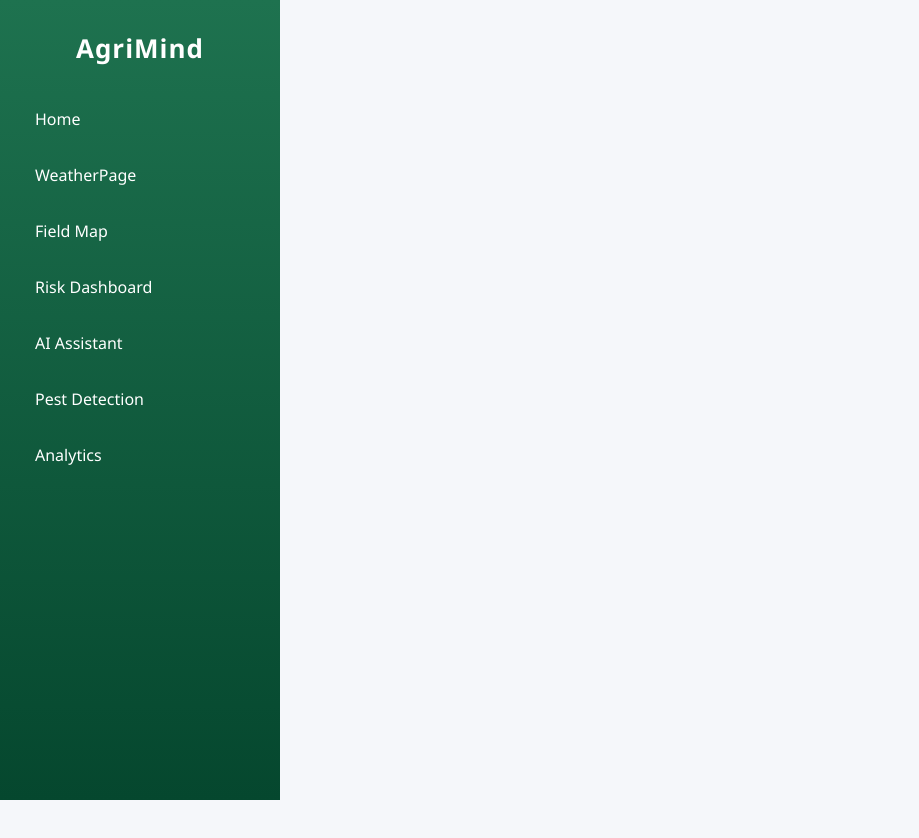
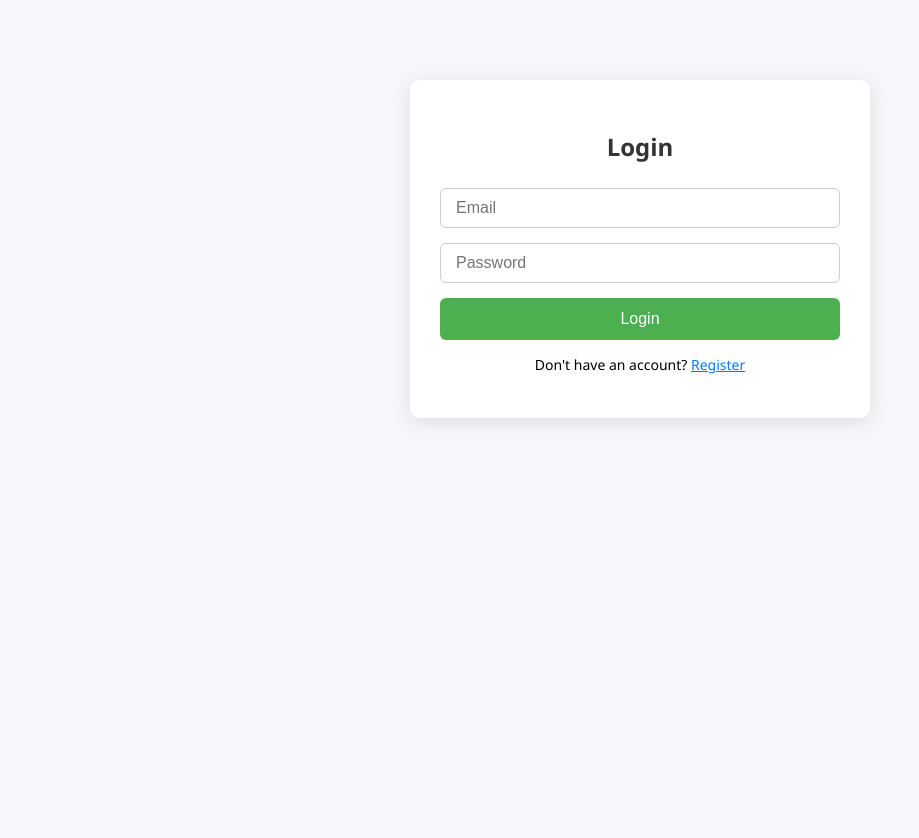
Before and after one commit to Sinhua0201/agrimind, a React (Create React App) app: page /auth in a window 1280 px wide. Shown: the top 838 px of the page, without its empty margins (0-919 px from the left). Before the commit the page ends 800 px from the top, so only its background shows below. Built offline with nearby package versions, Linux system fonts and the light colour scheme; no server answers.

Commit message:
update authentication

```diff
--- a/package.json
+++ b/package.json
@@ -13,6 +13,7 @@
     "@testing-library/user-event": "^13.5.0",
     "axios": "^1.9.0",
     "chart.js": "^4.4.9",
+    "firebase": "^11.8.1",
     "html2canvas": "^1.4.1",
     "jspdf": "^3.0.1",
     "leaflet": "^1.9.4",
--- a/src/App.js
+++ b/src/App.js
@@ -1,7 +1,9 @@
-import React from 'react';
-import { BrowserRouter as Router, Routes, Route } from 'react-router-dom';
+import React, { useEffect, useState } from 'react';
+import { BrowserRouter as Router, Routes, Route, Navigate } from 'react-router-dom';
+import { onAuthStateChanged } from 'firebase/auth';
+import { auth } from './firebase';
+
 import Layout from './Layout';
-
 import Homepage from './components/homepage';
 import Fieldmappage from './components/fieldmappage';
 import Riskdashboardpage from './components/riskdashboardpage';
@@ -9,14 +11,34 @@ import Chatbotpage from './components/chatbotpage';
 import Analyticspage from './components/analyticspage';
 import PestDetectionPage from './components/pestdetection';
 import WeatherPage from './components/weatherpage';
+import AuthForm from './components/AuthForm';
 
 function App() {
+  const [user, setUser] = useState(undefined); // use undefined to indicate loading
+
+  useEffect(() => {
+    const unsubscribe = onAuthStateChanged(auth, (currentUser) => {
+      setUser(currentUser); // null if not logged in
+    });
+    return () => unsubscribe();
+  }, []);
+
+  // Show loading state while checking auth
+  if (user === undefined) return <p>Loading...</p>;
+
   return (
     <Router>
+      <Routes>
+        {/* Auth Route - accessible by everyone */}
+        <Route path="/auth" element={<AuthForm />} />
+
+        {/* Protected Routes */}
+        {user ? (
+          <Route path="/*" element={
             <Layout>
               <Routes>
                 <Route path="/" element={<Homepage />} />
-          <Route path="/weatherpage" element={< WeatherPage/>} />
+                <Route path="/weatherpage" element={<WeatherPage />} />
                 <Route path="/fieldmappage" element={<Fieldmappage />} />
                 <Route path="/riskdashboard" element={<Riskdashboardpage />} />
                 <Route path="/chatbotpage" element={<Chatbotpage />} />
@@ -24,6 +46,12 @@ function App() {
                 <Route path="/pestdetection" element={<PestDetectionPage />} />
               </Routes>
             </Layout>
+          } />
+        ) : (
+          // Redirect all other routes to login
+          <Route path="*" element={<Navigate to="/auth" replace />} />
+        )}
+      </Routes>
     </Router>
   );
 }
--- a/src/Layout.css
+++ b/src/Layout.css
@@ -67,6 +67,24 @@ body, html, #root {
   animation: fadein 0.5s ease;
 }
 
+/* Log Out Button */
+.logout-button {
+  width: 100%;
+  padding: 10px;
+  background-color: #e74c3c;
+  color: white;
+  border: none;
+  border-radius: 6px;
+  font-size: 14px;
+  cursor: pointer;
+  transition: background-color 0.3s ease;
+  margin-top: auto;
+}
+
+.logout-button:hover {
+  background-color: #c0392b;
+}
+
 /* Smooth Content Fade-in */
 @keyframes fadein {
   from { opacity: 0; transform: translateY(10px); }
--- a/src/Layout.js
+++ b/src/Layout.js
@@ -1,11 +1,25 @@
 import React from 'react';
-import { Link } from 'react-router-dom';
+import { Link, useNavigate } from 'react-router-dom';
+import { signOut } from 'firebase/auth';
+import { auth } from './firebase';
 import './Layout.css';
 
 const Layout = ({ children }) => {
+  const navigate = useNavigate();
+
+  const handleLogout = async () => {
+    try {
+      await signOut(auth);
+      navigate('/auth');
+    } catch (error) {
+      alert("Logout failed: " + error.message);
+    }
+  };
+
   return (
     <div className="layout">
       <div className="sidebar">
+        <div>
           <h2>AgriMind</h2>
           <nav>
             <Link to="/">Home</Link>
@@ -17,6 +31,14 @@ const Layout = ({ children }) => {
             <Link to="/analyticspage">Analytics</Link>
           </nav>
         </div>
+
+        <div>
+          <button onClick={handleLogout} className="logout-button">
+            Log Out
+          </button>
+        </div>
+      </div>
+
       <div className="main-content">
         {children}
       </div>
--- /dev/null
+++ b/src/components/AuthForm.js
@@ -0,0 +1,126 @@
+import React, { useState } from "react";
+import {
+  signInWithEmailAndPassword,
+  createUserWithEmailAndPassword,
+} from "firebase/auth";
+import { useNavigate } from "react-router-dom"; // ✅ 加这行
+import { auth } from "../firebase";
+
+function AuthForm() {
+  const [isRegister, setIsRegister] = useState(false);
+  const [email, setEmail] = useState("");
+  const [password, setPassword] = useState("");
+  const navigate = useNavigate(); // ✅ 创建跳转函数
+
+  const handleSubmit = async (e) => {
+    e.preventDefault();
+    try {
+      if (isRegister) {
+        await createUserWithEmailAndPassword(auth, email, password);
+        alert("Account created!");
+      } else {
+        await signInWithEmailAndPassword(auth, email, password);
+        alert("Logged in!");
+      }
+      navigate("/"); // ✅ 成功后跳转主页
+    } catch (error) {
+      alert(error.message);
+    }
+  };
+
+  const styles = {
+    container: {
+      maxWidth: "400px",
+      margin: "80px auto",
+      padding: "30px",
+      borderRadius: "10px",
+      boxShadow: "0 4px 20px rgba(0, 0, 0, 0.1)",
+      backgroundColor: "#fff",
+      fontFamily: "'Segoe UI', sans-serif",
+    },
+    heading: {
+      textAlign: "center",
+      marginBottom: "25px",
+      color: "#333",
+    },
+    form: {
+      display: "flex",
+      flexDirection: "column",
+    },
+    input: {
+      padding: "10px 15px",
+      marginBottom: "15px",
+      border: "1px solid #ccc",
+      borderRadius: "6px",
+      fontSize: "16px",
+    },
+    button: {
+      backgroundColor: "#4CAF50",
+      color: "#fff",
+      border: "none",
+      padding: "12px",
+      borderRadius: "6px",
+      fontSize: "16px",
+      cursor: "pointer",
+    },
+    buttonHover: {
+      backgroundColor: "#45a049",
+    },
+    toggleText: {
+      marginTop: "15px",
+      textAlign: "center",
+      fontSize: "14px",
+    },
+    toggleLink: {
+      color: "#007BFF",
+      cursor: "pointer",
+      textDecoration: "underline",
+    },
+  };
+
+  return (
+    <div style={styles.container}>
+      <h2 style={styles.heading}>{isRegister ? "Register" : "Login"}</h2>
+      <form style={styles.form} onSubmit={handleSubmit}>
+        <input
+          style={styles.input}
+          type="email"
+          placeholder="Email"
+          required
+          value={email}
+          onChange={(e) => setEmail(e.target.value)}
+        />
+        <input
+          style={styles.input}
+          type="password"
+          placeholder="Password"
+          required
+          value={password}
+          onChange={(e) => setPassword(e.target.value)}
+        />
+        <button type="submit" style={styles.button}>
+          {isRegister ? "Create Account" : "Login"}
+        </button>
+      </form>
+      <p style={styles.toggleText}>
+        {isRegister ? (
+          <>
+            Already have an account?{" "}
+            <span style={styles.toggleLink} onClick={() => setIsRegister(false)}>
+              Login
+            </span>
+          </>
+        ) : (
+          <>
+            Don't have an account?{" "}
+            <span style={styles.toggleLink} onClick={() => setIsRegister(true)}>
+              Register
+            </span>
+          </>
+        )}
+      </p>
+    </div>
+  );
+}
+
+export default AuthForm;
--- /dev/null
+++ b/src/firebase.js
@@ -0,0 +1,23 @@
+// Import the functions you need from the SDKs you need
+import { initializeApp } from "firebase/app";
+import { getAnalytics } from "firebase/analytics";
+import { getAuth } from "firebase/auth"; // ✅ 引入 Auth
+
+// Your web app's Firebase configuration
+const firebaseConfig = {
+  apiKey: "AIzaSyBeIu-Gd5lMzlSjtIrEnp5LgRpTR-1H5UI",
+  authDomain: "agrimind-df754.firebaseapp.com",
+  projectId: "agrimind-df754",
+  storageBucket: "agrimind-df754.firebasestorage.app",
+  messagingSenderId: "1003099915740",
+  appId: "1:1003099915740:web:77592b71f2809c28b47b19",
+  measurementId: "G-B2RGB1C62C"
+};
+
+// Initialize Firebase
+const app = initializeApp(firebaseConfig);
+const analytics = getAnalytics(app);
+const auth = getAuth(app); // ✅ 初始化 Auth
+
+// ✅ 导出 auth
+export { auth };
```
Also changed, not shown: 1 other file (tests, documents, lock files or other folders). Lines whose indentation alone changed are shown as unchanged.
